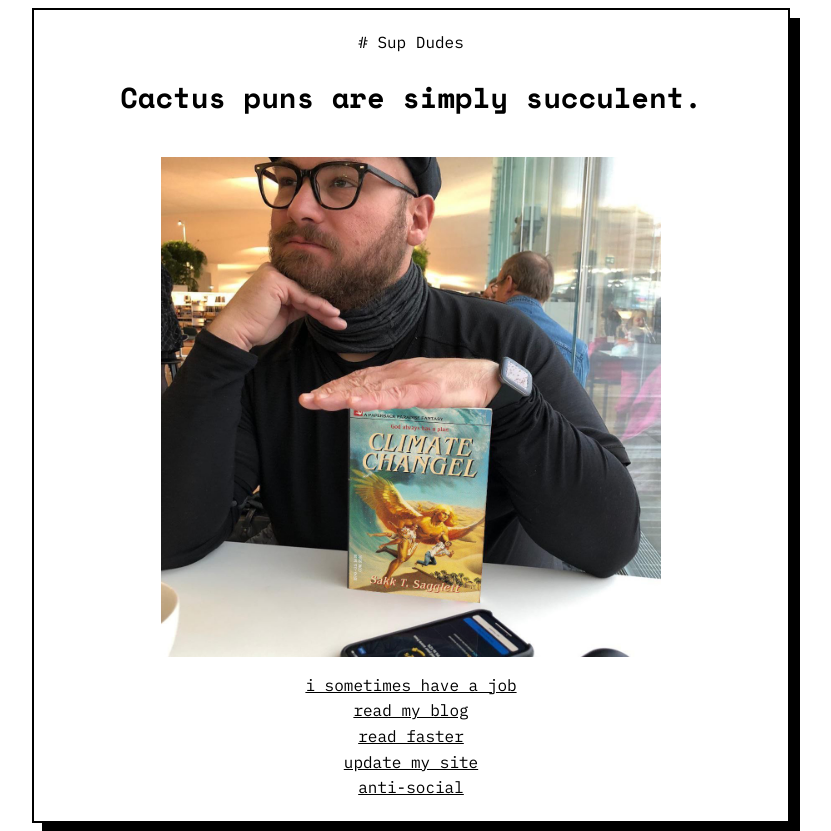
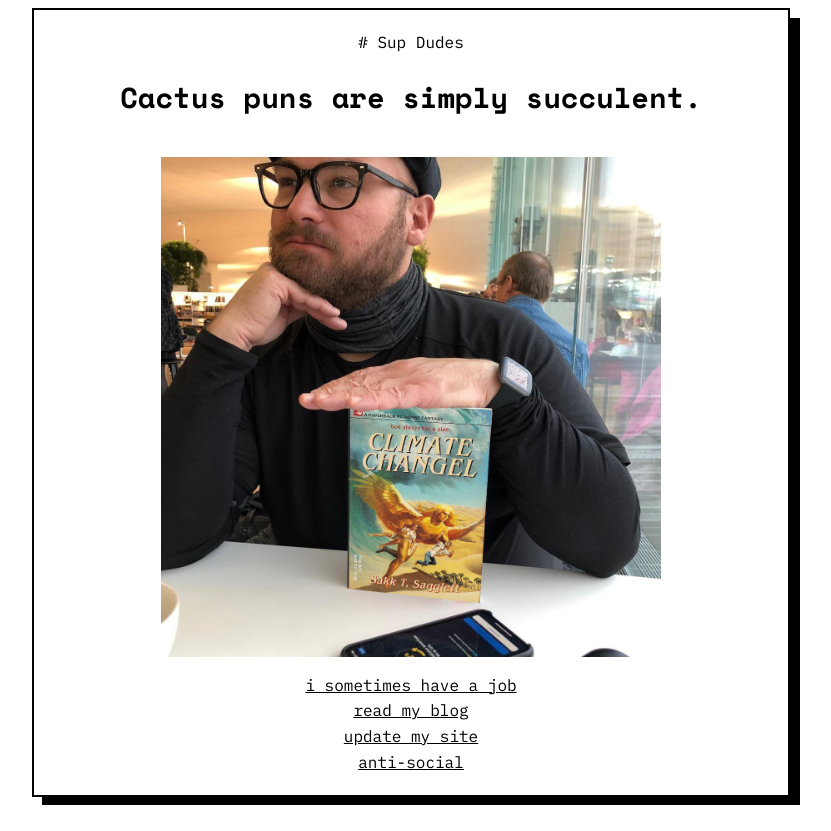
Before and after one commit to samrocksc/radjokes, an Eleventy site: page src/index.html in a window 1280 px wide. Shown: the whole page, without its empty margins (229-1060 px from the left). After the commit the page ends 805 px from the top, so only its background shows below. Built offline with nearby package versions, Linux system fonts and the light colour scheme; Eleventy itself is replaced by a stand-in of ours; files that its build step writes are made by us from their sources.

Commit message:
Remove read faster link from home page

```diff
--- a/src/index.html
+++ b/src/index.html
@@ -15,7 +15,7 @@ layout: layout.njk
   />
   <div><a href="/resume/">i sometimes have a job</a></div>
   <div><a href="/blog/">read my blog</a></div>
-  <div><a href="https://read.cowabunga.dev">read faster</a></div>
+
   <div>
     <a href="https://github.com/samrocksc/radjokes">update my site</a>
   </div>
```
